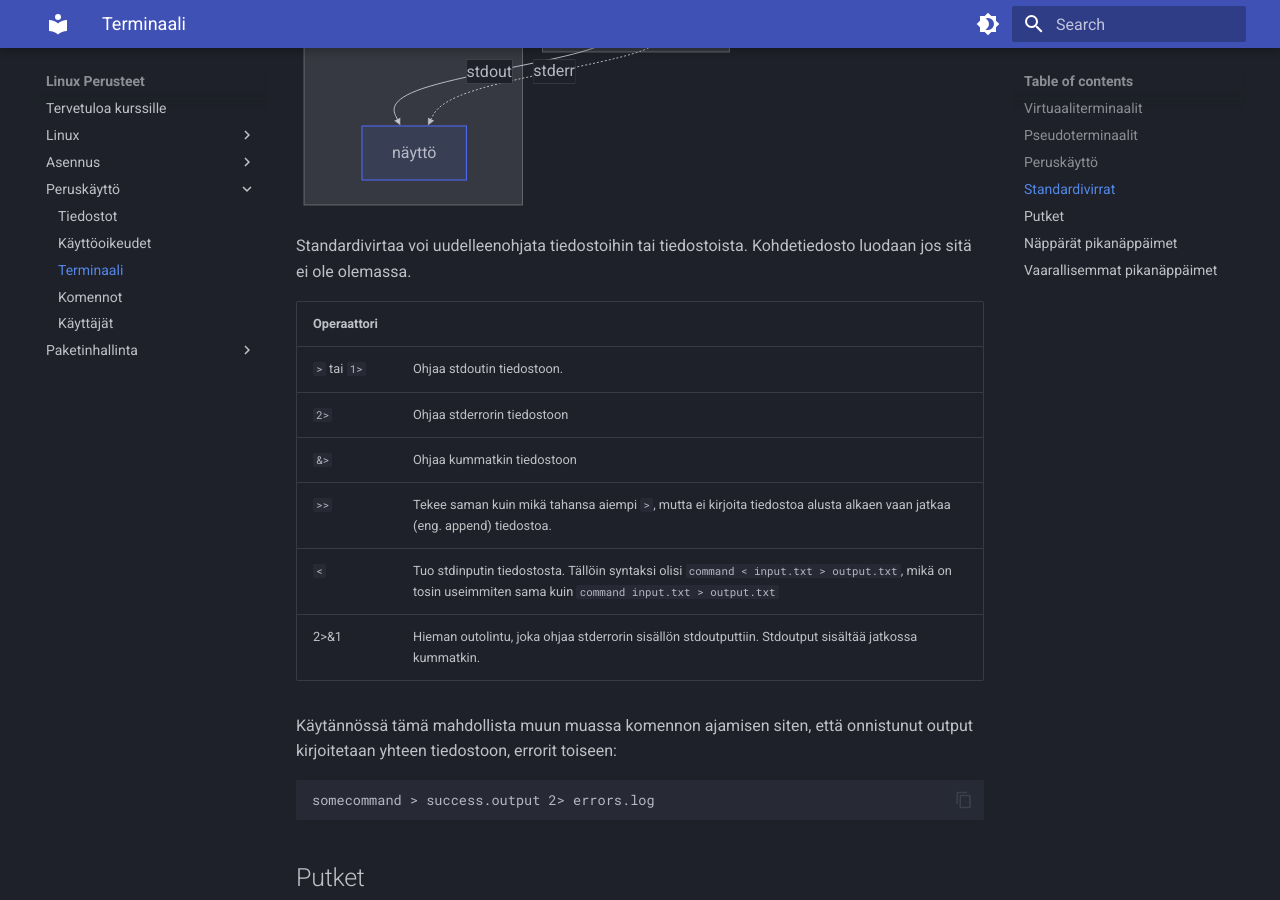
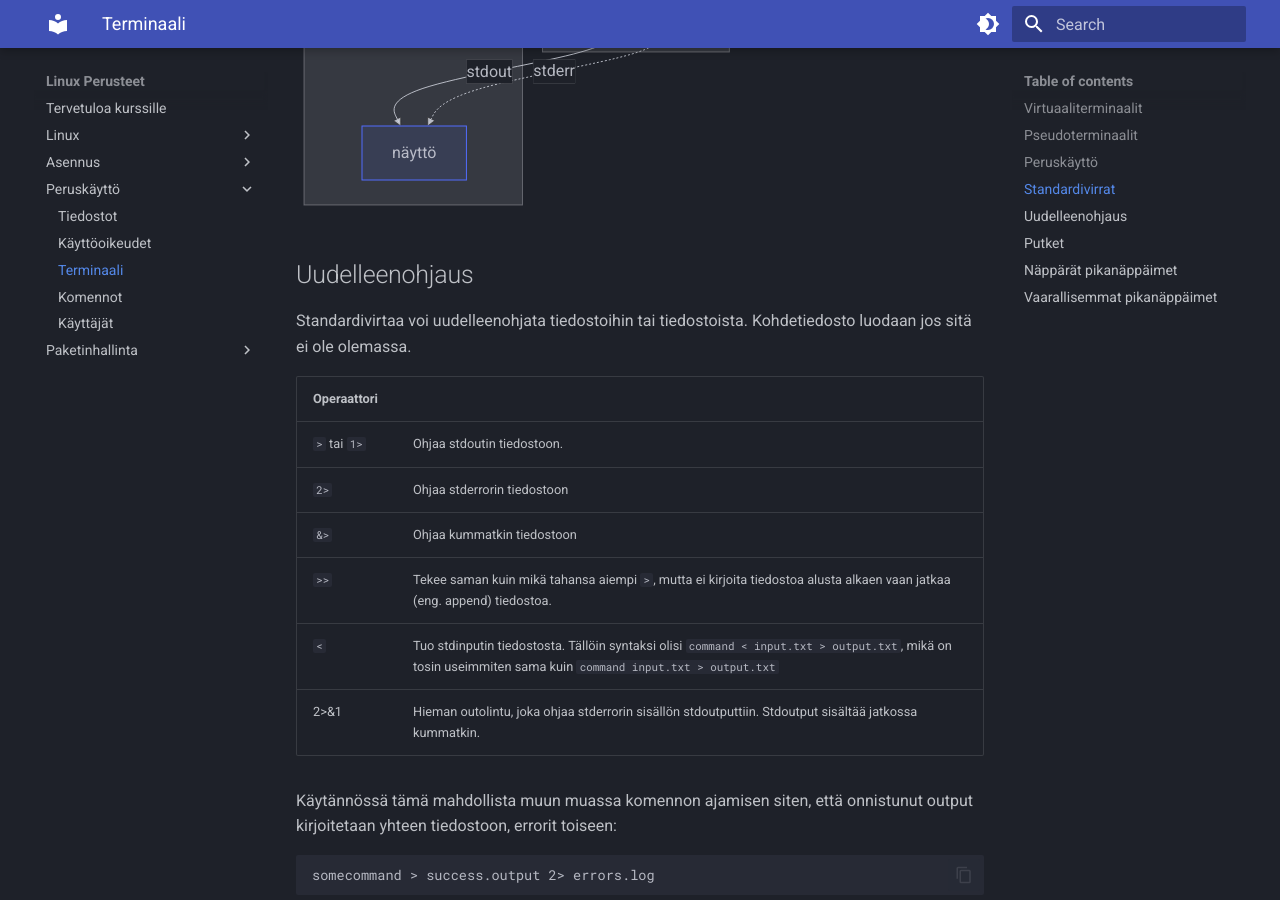
Before and after one commit to sourander/linux-perusteet, an MkDocs documentation site: the page built from docs/peruskaytto/terminaali.md, in a window 1280 px wide and 900 px high, scrolled down 2808 px. Built offline with MkDocs 1.6.1 and Material for MkDocs 9.7.7, drawn with Linux system fonts in a browser that asks for light colours.

Commit message:
Otsikko puuttui

````diff
--- a/docs/peruskaytto/terminaali.md
+++ b/docs/peruskaytto/terminaali.md
@@ -95,6 +95,10 @@ flowchart
 	ohjelma .-> |stderr|näyttö
 ```
 
+
+
+## Uudelleenohjaus
+
 Standardivirtaa voi uudelleenohjata tiedostoihin tai tiedostoista. Kohdetiedosto luodaan jos sitä ei ole olemassa.
 
 | Operaattori  |                                                              |
````
